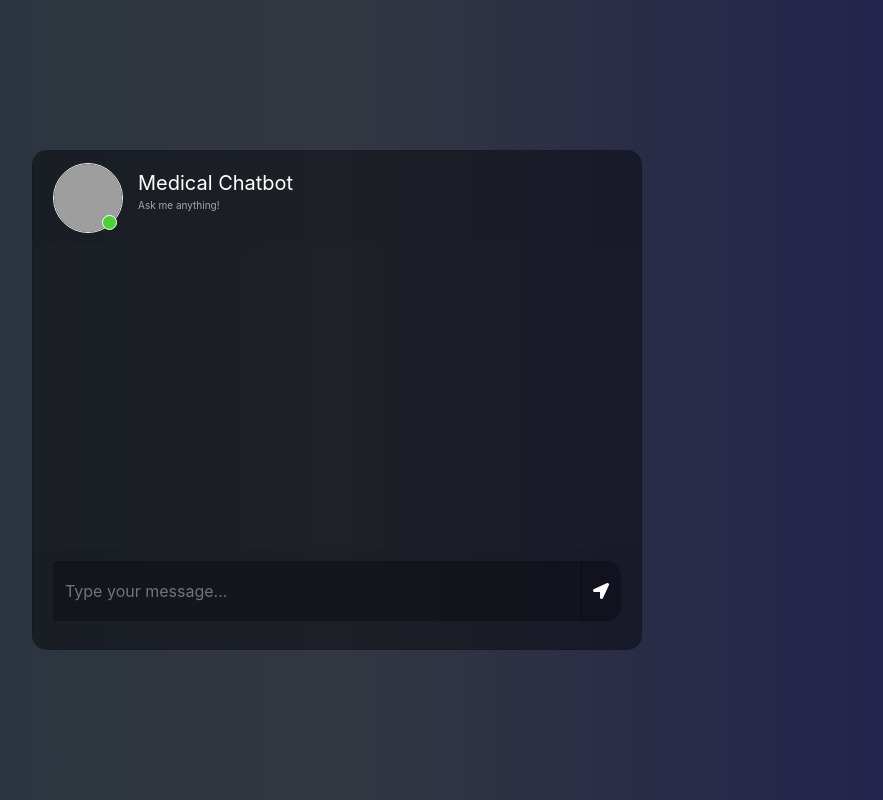
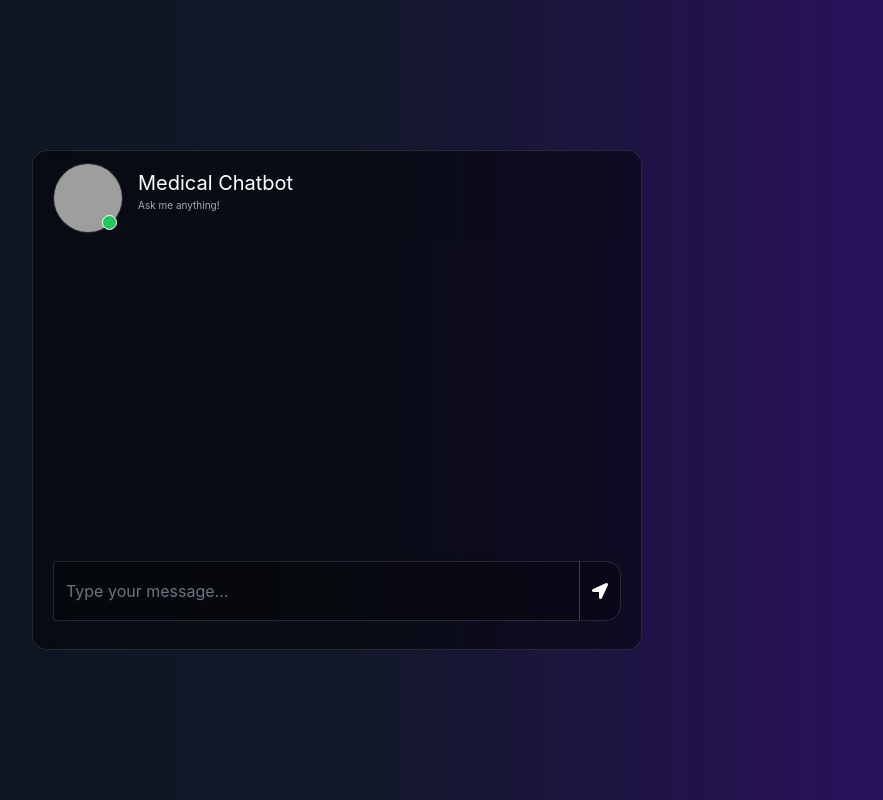
Before and after one commit to shk0224/Medical-AI-Assistant-RAG-Pipeline-LangChain-Pinecone-Flask-API-on-AWS, a Python web app: template templates/chat.html in a window 1280 px wide. Shown: the whole page, without its empty margins (303-1186 px from the left). Run offline with Jinja, Linux system fonts and the light colour scheme; the template is opened without the code that fills it, so the values that code supplies are empty; some libraries are stand-ins or nearby versions; grey boxes are pictures that could not be loaded.

Commit message:
CSS updated

```diff
--- a/static/style.css
+++ b/static/style.css
@@ -1,221 +1,334 @@
+/* =========================
+   THEME (Change colors here)
+   ========================= */
+:root{
+  /* Background gradient */
+  --bg1:#0b1220;   /* deep navy */
+  --bg2:#111827;   /* slate */
+  --bg3:#2e1065;   /* deep purple */
+
+  /* Surfaces */
+  --card: rgba(0,0,0,0.45);
+  --input: rgba(0,0,0,0.30);
+  --menu: rgba(0,0,0,0.55);
+
+  /* Text */
+  --text: #ffffff;
+  --muted: rgba(255,255,255,0.65);
+
+  /* Message bubbles */
+  --bot:  #7c3aed;   /* purple */
+  --user: #14b8a6;   /* teal */
+
+  /* Borders */
+  --border: rgba(255,255,255,0.12);
+
+  /* Status */
+  --online: #22c55e;
+  --offline: #ef4444;
+}
+
+/* =========================
+   GLOBAL
+   ========================= */
 body,html{
   height: 100%;
   margin: 0;
-	background: rgb(44, 47, 59);
-   background: -webkit-linear-gradient(to right, rgb(40, 59, 34), rgb(54, 60, 70), rgb(32, 32, 43));
-	background: linear-gradient(to right, rgb(38, 51, 61), rgb(50, 55, 65), rgb(33, 33, 78));
+  background: var(--bg1);
+  background: -webkit-linear-gradient(to right, var(--bg1), var(--bg2), var(--bg3));
+  background: linear-gradient(to right, var(--bg1), var(--bg2), var(--bg3));
+  color: var(--text);
 }
 
 .chat{
   margin-top: auto;
   margin-bottom: auto;
 }
+
+.container{
+  align-content: center;
+}
+
+/* =========================
+   CARD / LAYOUT
+   ========================= */
 .card{
   height: 500px;
   border-radius: 15px !important;
-	background-color: rgba(0,0,0,0.4) !important;
+  background-color: var(--card) !important;
+  border: 1px solid var(--border) !important;
+  backdrop-filter: blur(6px);
 }
+
+.msg_card_body{
+  overflow-y: auto;
+}
+
 .contacts_body{
-	padding:  0.75rem 0 !important;
+  padding: 0.75rem 0 !important;
   overflow-y: auto;
   white-space: nowrap;
 }
-.msg_card_body{
-	overflow-y: auto;
-}
+
 .card-header{
   border-radius: 15px 15px 0 0 !important;
   border-bottom: 0 !important;
 }
+
 .card-footer{
   border-radius: 0 0 15px 15px !important;
   border-top: 0 !important;
 }
-.container{
-	align-content: center;
-}
+
+/* =========================
+   SEARCH / INPUT
+   ========================= */
 .search{
   border-radius: 15px 0 0 15px !important;
-	background-color: rgba(0,0,0,0.3) !important;
-	border:0 !important;
-	color:white !important;
+  background-color: var(--input) !important;
+  border: 1px solid var(--border) !important;
+  color: var(--text) !important;
 }
+
 .search:focus{
-	 box-shadow:none !important;
-   outline:0px !important;
+  box-shadow: none !important;
+  outline: 0px !important;
 }
+
 .type_msg{
-	background-color: rgba(0,0,0,0.3) !important;
-	border:0 !important;
-	color:white !important;
+  background-color: var(--input) !important;
+  border: 1px solid var(--border) !important;
+  color: var(--text) !important;
   height: 60px !important;
   overflow-y: auto;
 }
+
 .type_msg:focus{
-	 box-shadow:none !important;
-   outline:0px !important;
+  box-shadow: none !important;
+  outline: 0px !important;
 }
+
 .attach_btn{
   border-radius: 15px 0 0 15px !important;
-	background-color: rgba(0,0,0,0.3) !important;
-	border:0 !important;
-	color: white !important;
+  background-color: var(--input) !important;
+  border: 1px solid var(--border) !important;
+  color: var(--text) !important;
   cursor: pointer;
 }
+
 .send_btn{
   border-radius: 0 15px 15px 0 !important;
-	background-color: rgba(0,0,0,0.3) !important;
-	border:0 !important;
-	color: white !important;
+  background-color: var(--input) !important;
+  border: 1px solid var(--border) !important;
+  color: var(--text) !important;
   cursor: pointer;
 }
+
 .search_btn{
   border-radius: 0 15px 15px 0 !important;
-	background-color: rgba(0,0,0,0.3) !important;
-	border:0 !important;
-	color: white !important;
+  background-color: var(--input) !important;
+  border: 1px solid var(--border) !important;
+  color: var(--text) !important;
   cursor: pointer;
 }
+
+/* Optional: nice hover */
+.attach_btn:hover,
+.send_btn:hover,
+.search_btn:hover{
+  filter: brightness(1.08);
+}
+
+/* =========================
+   CONTACT LIST
+   ========================= */
 .contacts{
   list-style: none;
   padding: 0;
 }
+
 .contacts li{
   width: 100% !important;
   padding: 5px 10px;
   margin-bottom: 15px !important;
 }
+
 .active{
-	background-color: rgba(0,0,0,0.3);
+  background-color: var(--input);
+  border-radius: 12px;
 }
+
+/* =========================
+   AVATARS + STATUS
+   ========================= */
 .user_img{
   height: 70px;
   width: 70px;
-	border:1.5px solid #f5f6fa;
+  border: 1.5px solid var(--border);
+}
 
-}
 .user_img_msg{
   height: 40px;
   width: 40px;
-	border:1.5px solid #f5f6fa;
+  border: 1.5px solid var(--border);
+}
 
-}
 .img_cont{
   position: relative;
   height: 70px;
   width: 70px;
 }
+
 .img_cont_msg{
   height: 40px;
   width: 40px;
 }
+
 .online_icon{
   position: absolute;
   height: 15px;
-	width:15px;
-	background-color: #4cd137;
+  width: 15px;
+  background-color: var(--online);
   border-radius: 50%;
   bottom: 0.2em;
   right: 0.4em;
-	border:1.5px solid white;
+  border: 1.5px solid white;
 }
+
 .offline{
-	background-color: #c23616 !important;
+  background-color: var(--offline) !important;
 }
+
 .user_info{
   margin-top: auto;
   margin-bottom: auto;
   margin-left: 15px;
 }
+
 .user_info span{
   font-size: 20px;
-	color: white;
+  color: var(--text);
 }
+
 .user_info p{
   font-size: 10px;
-	color: rgba(255,255,255,0.6);
+  color: var(--muted);
 }
+
+/* =========================
+   VIDEO ICON AREA (if used)
+   ========================= */
 .video_cam{
   margin-left: 50px;
   margin-top: 5px;
 }
+
 .video_cam span{
-	color: white;
+  color: var(--text);
   font-size: 20px;
   cursor: pointer;
   margin-right: 20px;
 }
+
+/* =========================
+   MESSAGE BUBBLES
+   ========================= */
 .msg_cotainer{
   margin-top: auto;
   margin-bottom: auto;
   margin-left: 10px;
-	border-radius: 25px;
-	background-color: rgb(82, 172, 255);
-	padding: 10px;
+  border-radius: 22px;
+  background-color: var(--bot);
+  padding: 10px 12px;
   position: relative;
+  color: #ffffff;
+  box-shadow: 0 10px 24px rgba(0,0,0,0.25);
 }
+
 .msg_cotainer_send{
   margin-top: auto;
   margin-bottom: auto;
   margin-right: 10px;
-	border-radius: 25px;
-	background-color: #58cc71;
-	padding: 10px;
+  border-radius: 22px;
+  background-color: var(--user);
+  padding: 10px 12px;
   position: relative;
+  color: #05201d;
+  box-shadow: 0 10px 24px rgba(0,0,0,0.20);
 }
+
+/* =========================
+   MESSAGE TIME
+   ========================= */
 .msg_time{
   position: absolute;
   left: 0;
   bottom: -15px;
-	color: rgba(255,255,255,0.5);
+  color: var(--muted);
   font-size: 10px;
 }
+
 .msg_time_send{
   position: absolute;
-	right:0;
+  right: 0;
   bottom: -15px;
-	color: rgba(255,255,255,0.5);
+  color: var(--muted);
   font-size: 10px;
 }
+
+/* =========================
+   ACTION MENU
+   ========================= */
 .msg_head{
   position: relative;
 }
+
 #action_menu_btn{
   position: absolute;
   right: 10px;
   top: 10px;
-	color: white;
+  color: var(--text);
   cursor: pointer;
   font-size: 20px;
 }
+
 .action_menu{
   z-index: 1;
   position: absolute;
   padding: 15px 0;
-	background-color: rgba(0,0,0,0.5);
-	color: white;
+  background-color: var(--menu);
+  color: var(--text);
   border-radius: 15px;
   top: 30px;
   right: 15px;
   display: none;
+  border: 1px solid var(--border);
 }
+
 .action_menu ul{
   list-style: none;
   padding: 0;
   margin: 0;
 }
+
 .action_menu ul li{
   width: 100%;
   padding: 10px 15px;
   margin-bottom: 5px;
 }
+
 .action_menu ul li i{
   padding-right: 10px;
 }
+
 .action_menu ul li:hover{
   cursor: pointer;
-	background-color: rgba(0,0,0,0.2);
+  background-color: rgba(255,255,255,0.08);
 }
+
+/* =========================
+   MOBILE
+   ========================= */
 @media(max-width: 576px){
   .contacts_card{
     margin-bottom: 15px !important;
```
Lines whose indentation alone changed are shown as unchanged.
